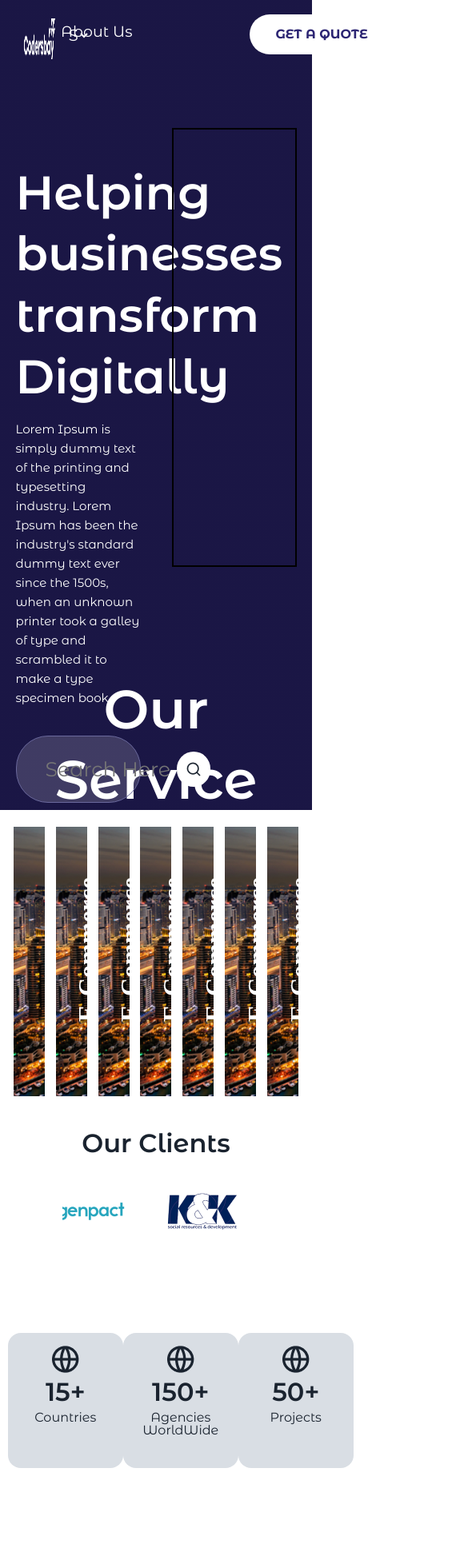
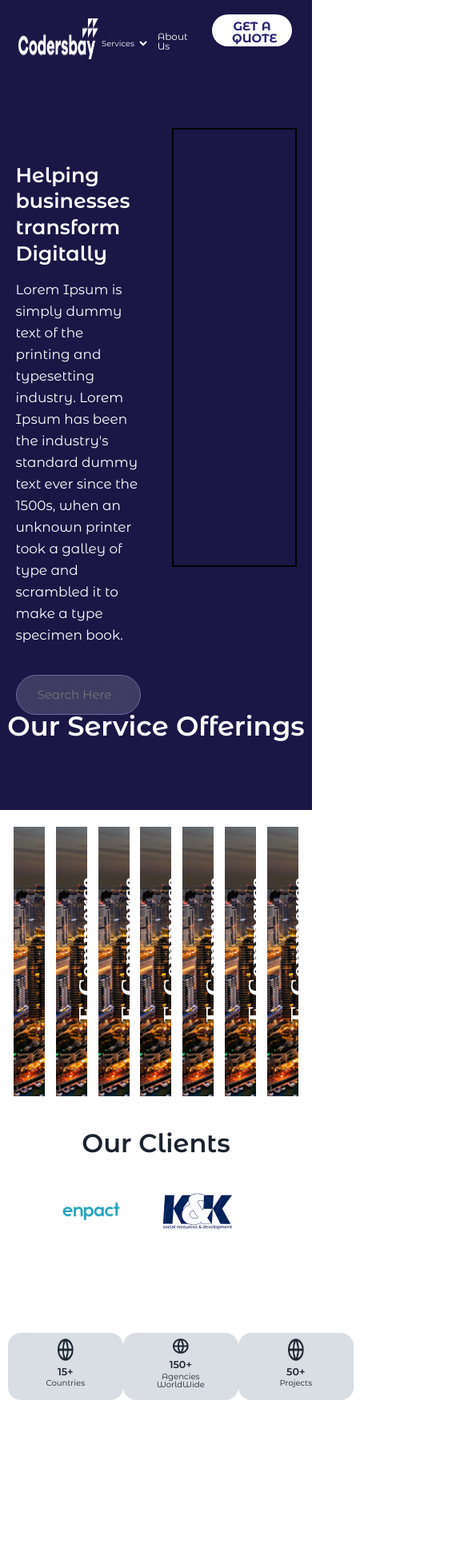
Before and after one commit to Ravi10000/codersbay-frontend, a React (Vite) app: page / in a window 390 px wide. Shown: the top 1936 px of the page at 80% size, 585 px wide, since content can reach past the window. Built offline with nearby package versions, Linux system fonts and the light colour scheme; a web font is replaced by a local one.

Commit message:
Responsive

```diff
--- a/src/components/MainUI/MainUI.css
+++ b/src/components/MainUI/MainUI.css
@@ -84,8 +84,8 @@
     padding: 12px 32px;
     font-family: 'Montserrat Alternates';
     font-style: normal;
-    width: 180px;
-    height: 50px;
+    width: 13vw;
+    height: 7vh;
     background: #FFFFFF;
     border-radius: 40px;
     border: none;
@@ -233,4 +233,74 @@
     color: #FFFFFF;
 }
 
-@media only screen and (max-width: 600px) {}
+@media only screen and (max-width: 1000px) {
+    .getButton {
+        margin-left: 70px;
+        width: 100px;
+        height: 40px;
+        /* background-color: rebeccapurple; */
+    }
+
+    .mainUIaboutus {
+        font-size: 12px;
+        position: relative;
+        right: -80px;
+        top: 10px;
+        /* width: 80px; */
+    }
+
+    .servTwo {
+        font-size: 10px;
+        position: relative;
+        top: 10px;
+        width: 65px;
+        margin-right: -20px;
+    }
+
+    .getText {
+        font-size: 15px;
+        /* background-color: red; */
+        width: 50px;
+        /* text-align: center; */
+        /* padding-left: -100px; */
+        position: relative;
+        top: -5px;
+        left: -7px;
+    }
+
+    .coderBayLogo {
+        width: 100px;
+    }
+
+    .mainTextOne {
+        font-size: 3vh;
+    }
+
+    .mainTextTwo {
+        font-size: 2vh;
+    }
+
+    .mainSeacrhBar {
+        /* background-color: rebeccapurple; */
+        width: 40vw;
+        height: 5vh;
+    }
+
+    .mainSearchText {
+        font-size: 15px;
+        /* padding-left50px; */
+        margin-left: -10px;
+    }
+
+    .seacrhImgBack {
+        position: relative;
+        left: -70px;
+        display: none;
+    }
+
+    .mainNav {
+        /* width: 110px; */
+        font-size: 4vh;
+        margin-top: 20vh;
+    }
+}
--- a/src/components/RegisterImg/Register.css
+++ b/src/components/RegisterImg/Register.css
@@ -381,7 +381,7 @@
     flex-grow: 0;
 }
 
-@media only screen and (max-width: 600px) {
+@media only screen and (max-width: 1000px) {
     .regsiterForm {
         display: none;
     }
--- a/src/components/RegisterImg/Register.jsx
+++ b/src/components/RegisterImg/Register.jsx
@@ -7,8 +7,8 @@ const Register = () => {
             <div className='registerCenterDiv'>
                 <div className='registerImg'>
                     <div className='registerText'>
-                        <p className='registerHead1'> Let's talk about your project</p>
-                        <p className='registerHead2'> Lets make your hunt easier</p>
+                        <p className='registerHead1'>Let's talk about your project</p>
+                        <p className='registerHead2'>Lets make your hunt easier</p>
                     </div>
                     <img className='registerActualImg' src={registerImg} alt="RegisterImage" />
                 </div>
--- a/src/components/Services/Services.css
+++ b/src/components/Services/Services.css
@@ -134,3 +134,30 @@
 
     color: #1A232F;
 }
+
+@media only screen and (max-width: 1000px) {
+    .serviceContainer {
+        /* width: 50px !important; */
+        /* background-color: rebeccapurple; */
+        /* max-width: 50px ; */
+        width: 2vw;
+        height: 10vh;
+        /* padding-top: -50px; */
+        padding-top: 7px;
+    }
+
+    .imageOne {
+        width: 5vw;
+        height: 5vh;
+    }
+
+    .serviceActualCount {
+        font-size: 1.5vh;
+    }
+
+    .serviceCountries {
+        /* display: none; */
+        font-size: 1.2vh;
+        margin-top: -5px;
+    }
+}
--- a/src/components/Services/Services.jsx
+++ b/src/components/Services/Services.jsx
@@ -35,17 +35,17 @@ const Services = () => {
             </div>
             <div className='ServiceCounts'>
                 <div className='serviceContainer'>
-                    <img src={globe} alt="" />
+                    <img className='imageOne' src={globe} alt="" />
                     <p className='serviceActualCount'>15+</p>
                     <p className='serviceCountries'>Countries</p>
                 </div>
                 <div className='serviceContainer'>
-                    <img src={globe} alt="" />
+                    <img className='imageOne' src={globe} alt="" />
                     <p className='serviceActualCount'>150+</p>
                     <p className='serviceCountries'>Agencies WorldWide</p>
                 </div>
                 <div className='serviceContainer'>
-                    <img src={globe} alt="" />
+                    <img className='imageOne' src={globe} alt="" />
                     <p className='serviceActualCount'>50+</p>
                     <p className='serviceCountries'>Projects</p>
                 </div>
--- a/src/components/TopServices/TopServices.css
+++ b/src/components/TopServices/TopServices.css
@@ -79,3 +79,13 @@
     color: #1A232F;
     margin-bottom: 50px;
 }
+
+@media only screen and (max-width: 1000px) {
+    .topHeadline {
+        font-size: 5vh;
+    }
+
+    .topContainer {
+        gap: 10px;
+    }
+}
--- a/src/pages/HomePage.jsx
+++ b/src/pages/HomePage.jsx
@@ -14,7 +14,7 @@ const HomePage = () => {
             <TopServices />
             <Register />
             <AboutUs />
-            {/* <Navbar /> */}
+            <Navbar />
         </div>
     )
 }
```
